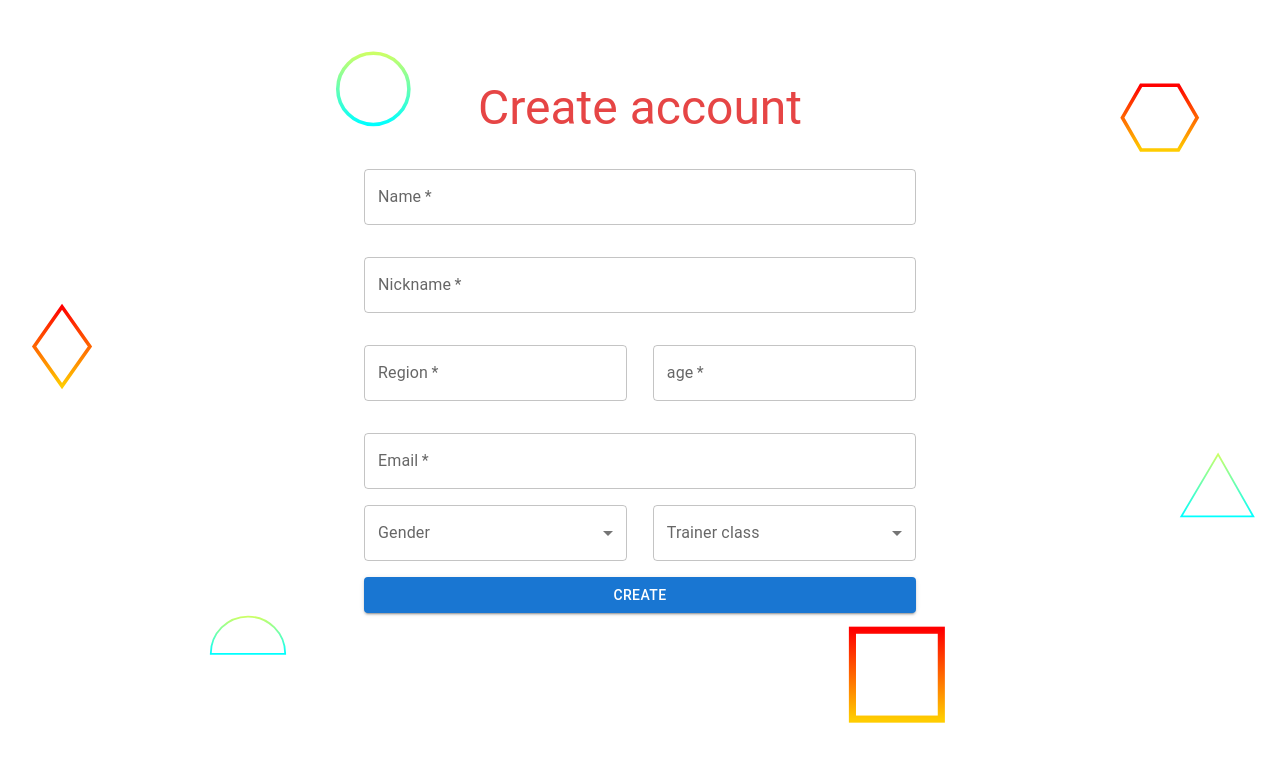
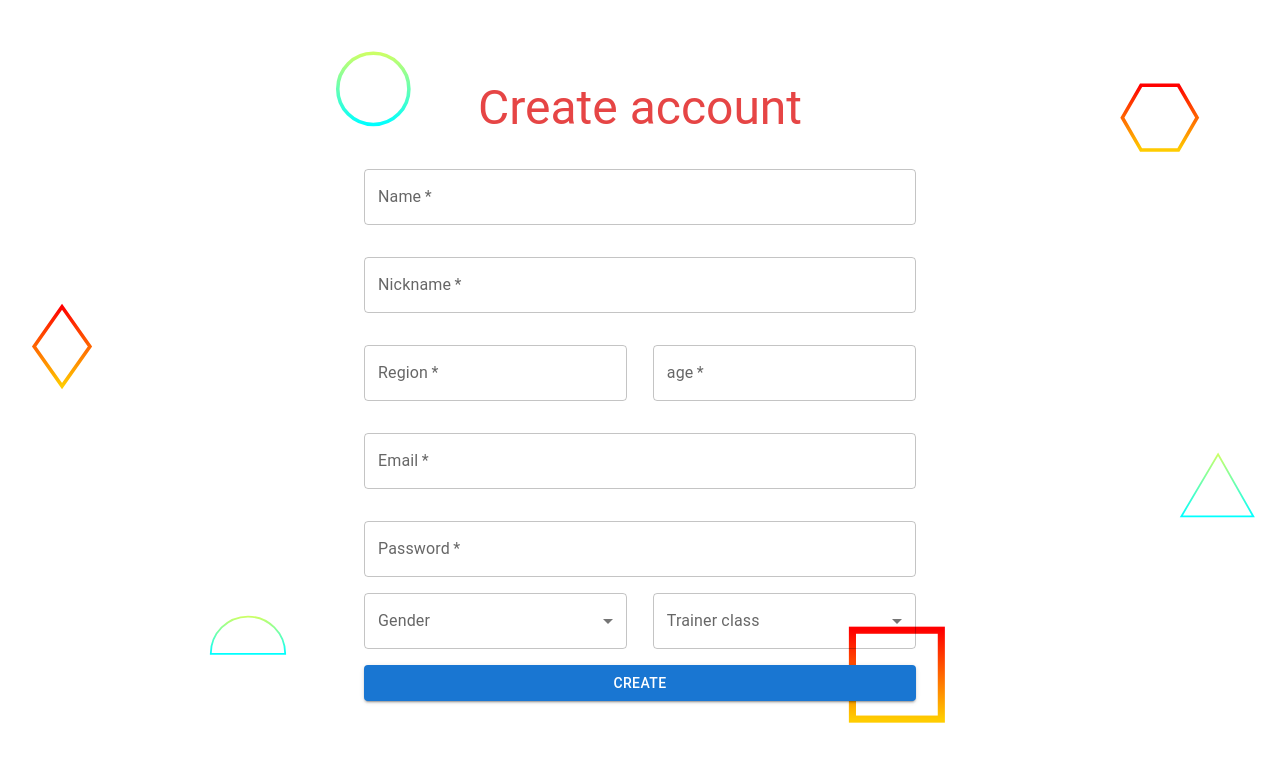
Before and after one commit to GildaRivera/pokedex, a React (Create React App) app in the folder frontend/: page /create in a window 1280 px wide. Shown: the top 762 px of the page. Built offline with nearby package versions, Linux system fonts and the light colour scheme.

Commit message:
feat: Adding passwords

```diff
--- a/frontend/src/components/Login/login.js
+++ b/frontend/src/components/Login/login.js
@@ -32,6 +32,7 @@ export default function Login(props) {
     }
   }, [logged]);
   async function handleLog() {
+    console.log(form)
     Loading.circle();
     await fetch(`http://localhost:8082/api/login`, {
       method: "POST",
@@ -81,6 +82,7 @@ export default function Login(props) {
           <TextField
             id="password"
             name="password"
+            type="password"
             onChange={handleUpdate}
             label="Password"
             variant="outlined"
--- a/frontend/src/components/SingIn/singin.js
+++ b/frontend/src/components/SingIn/singin.js
@@ -22,6 +22,7 @@ export default function SignIn(props) {
     region: "",
     age: "",
     trainerclass: "",
+    password:""
   });
   const [logged, setlogged] = useState(false);
   const [user, setUser] = useState({});
@@ -134,6 +135,18 @@ export default function SignIn(props) {
             required
           />
         </FormControl>
+        <FormControl>
+          <TextField
+            id="password"
+            name="password"
+            label="Password"
+            type="password"
+            variant="outlined"
+            sx={{ margin: "2vh 0" }}
+            onChange={handleUpdate}
+            required
+          />
+        </FormControl>
         <div className="signin__element">
         <FormControl fullWidth sx={{marginRight:'1vw'}}>
           <InputLabel>Gender</InputLabel>
--- a/frontend/src/components/User/user.js
+++ b/frontend/src/components/User/user.js
@@ -172,6 +172,19 @@ export default function User(props) {
               sx={{ margin: "2vh 0" }}
             />
           </FormControl>
+          <FormControl>
+          <TextField
+            id="password"
+            name="password"
+            label="Password"
+            variant="outlined"
+            type="password"
+            defaultValue={user.user.password}
+            sx={{ margin: "2vh 0" }}
+            onChange={handleUpdate}
+            required
+          />
+        </FormControl>
           <Button onClick={handleSave} variant="contained">
             Save
           </Button>
```
Also changed, not shown: 2 other files (tests, documents, lock files or other folders).
